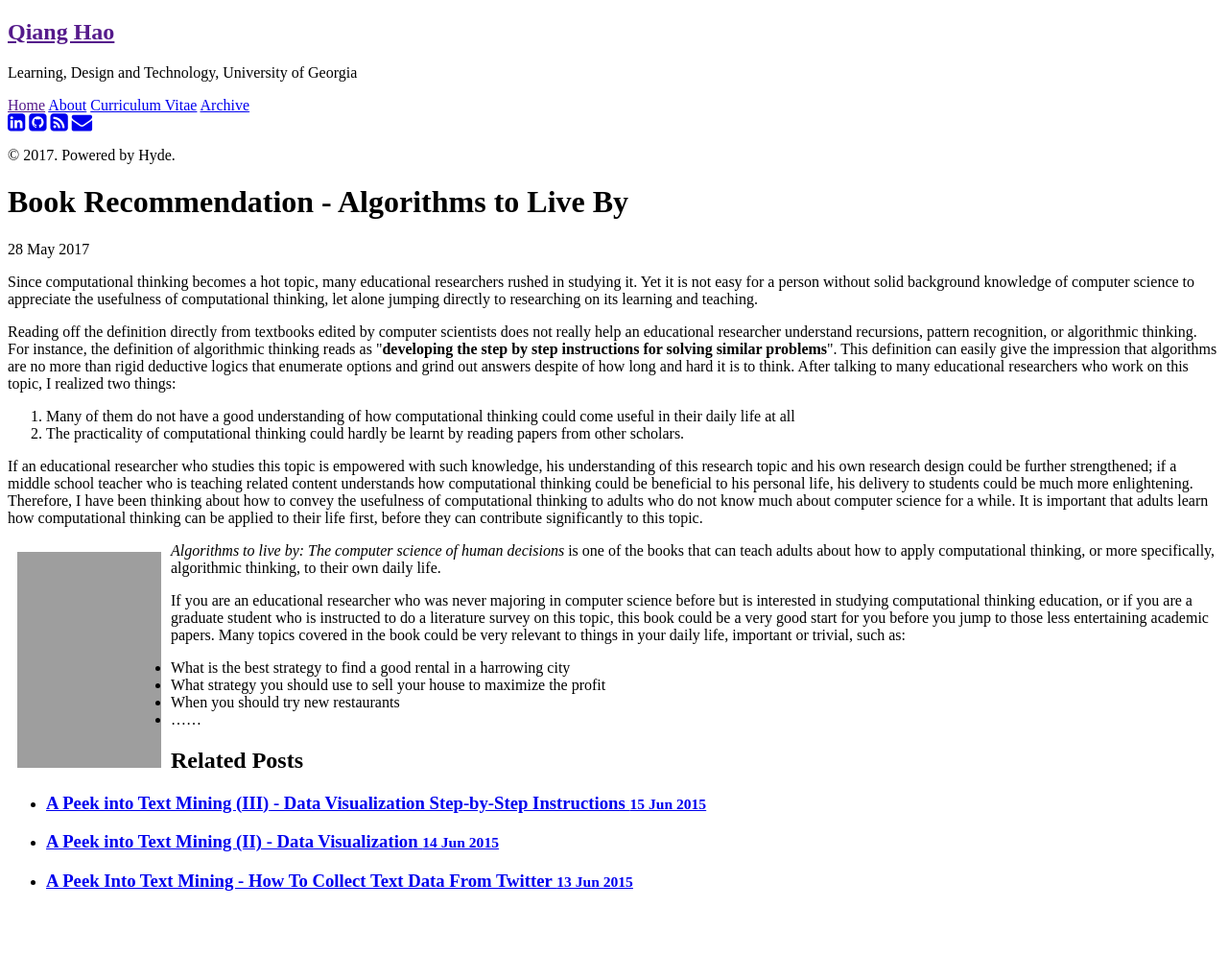
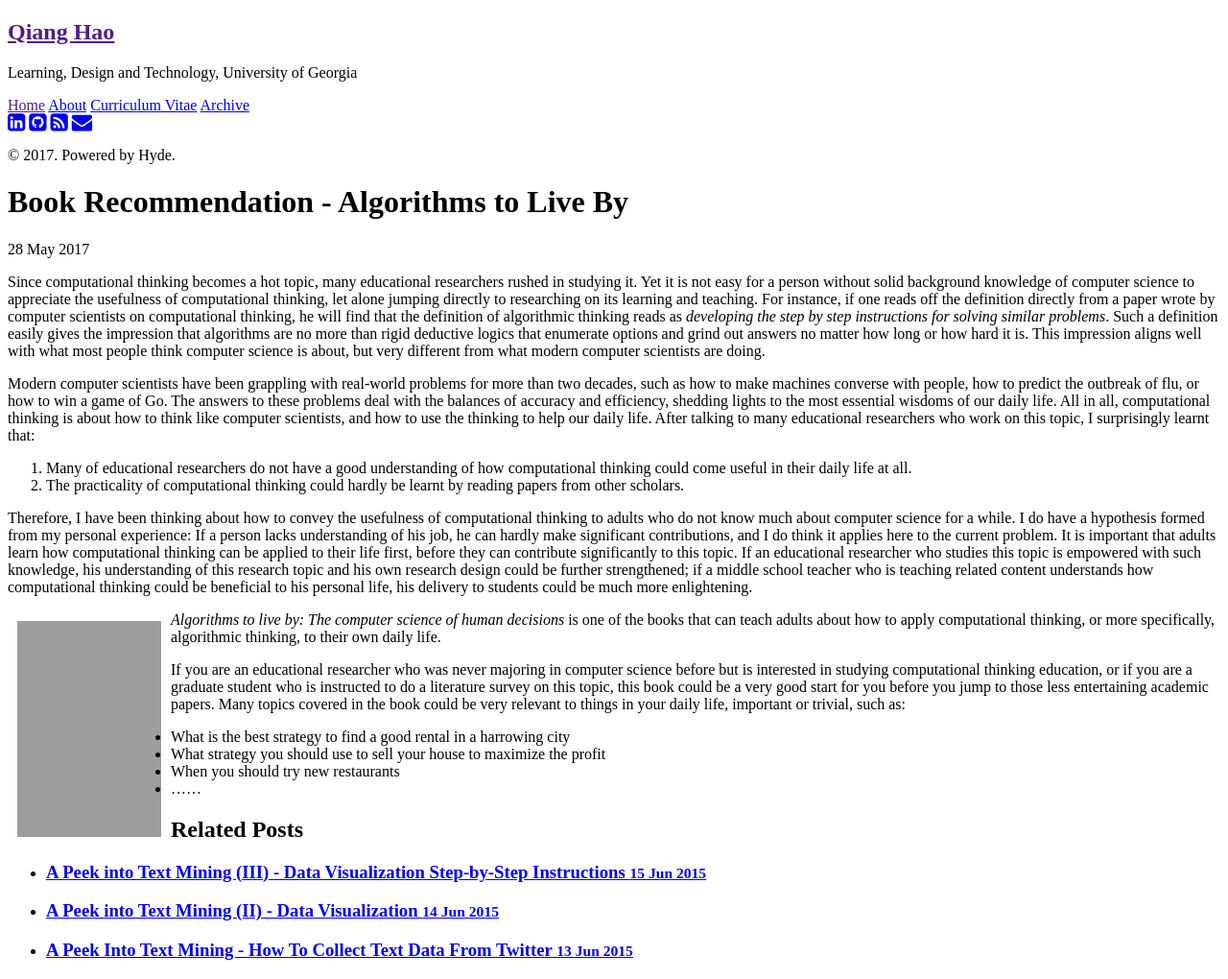
Before and after one commit to Neo-Hao/neo-hao.github.io, a Jekyll site: the page built from _posts/2017-05-28-book-recommend.md, in a window 1280 px wide. Shown: the whole page at 96% size. Built offline with Jekyll 4.4.1, drawn with Linux system fonts in a browser that asks for light colours; nearby versions of some CDN libraries; comment, search, counter and statistics services are not loaded; before the commit the page ends 948 px from its top, so only the background shows below that; grey boxes are pictures that could not be loaded.

Commit message:
revise last post

```diff
--- a/_posts/2017-05-28-book-recommend.md
+++ b/_posts/2017-05-28-book-recommend.md
@@ -3,14 +3,14 @@ layout: post
 title: Book Recommendation - Algorithms to Live By
 ---
 
-<p>Since computational thinking becomes a hot topic, many educational researchers rushed in studying it. Yet it is not easy for a person without solid background knowledge of computer science to appreciate the usefulness of computational thinking, let alone jumping directly to researching on its learning and teaching.</p>
+<p>Since computational thinking becomes a hot topic, many educational researchers rushed in studying it. Yet it is not easy for a person without solid background knowledge of computer science to appreciate the usefulness of computational thinking, let alone jumping directly to researching on its learning and teaching. For instance, if one reads off the definition directly from a paper wrote by computer scientists on computational thinking, he will find that the definition of algorithmic thinking reads as <i>developing the step by step instructions for solving similar problems</i>. Such a definition easily gives the impression that algorithms are no more than rigid deductive logics that enumerate options and grind out answers no matter how long or how hard it is. This impression aligns well with what most people think computer science is about, but very different from what modern computer scientists are doing.</p>
 
-<p>Reading off the definition directly from textbooks edited by computer scientists does not really help an educational researcher understand recursions, pattern recognition, or algorithmic thinking. For instance, the definition of algorithmic thinking reads as "<strong>developing the step by step instructions for solving similar problems</strong>". This definition can easily give the impression that algorithms are no more than rigid deductive logics that enumerate options and grind out answers despite of how long and hard it is to think. After talking to many educational researchers who work on this topic, I realized two things:</p>
+<p>Modern computer scientists have been grappling with real-world problems for more than two decades, such as how to make machines converse with people, how to predict the outbreak of flu, or how to win a game of Go. The answers to these problems deal with the balances of accuracy and efficiency, shedding lights to the most essential wisdoms of our daily life. All in all, computational thinking is about how to think like computer scientists, and how to use the thinking to help our daily life. After talking to many educational researchers who work on this topic, I surprisingly learnt that:</p>
 
-1. Many of them do not have a good understanding of how computational thinking could come useful in their daily life at all
+1. Many of educational researchers do not have a good understanding of how computational thinking could come useful in their daily life at all.
 2. The practicality of computational thinking could hardly be learnt by reading papers from other scholars.
 
-<p>If an educational researcher who studies this topic is empowered with such knowledge, his understanding of this research topic and his own research design could be further strengthened; if a middle school teacher who is teaching related content understands how computational thinking could be beneficial to his personal life, his delivery to students could be much more enlightening. Therefore, I have been thinking about how to convey the usefulness of computational thinking to adults who do not know much about computer science for a while. It is important that adults learn how computational thinking can be applied to their life first, before they can contribute significantly to this topic.</p>
+<p>Therefore, I have been thinking about how to convey the usefulness of computational thinking to adults who do not know much about computer science for a while. I do have a hypothesis formed from my personal experience: If a person lacks understanding of his job, he can hardly make significant contributions, and I do think it applies here to the current problem. It is important that adults learn how computational thinking can be applied to their life first, before they can contribute significantly to this topic. If an educational researcher who studies this topic is empowered with such knowledge, his understanding of this research topic and his own research design could be further strengthened; if a middle school teacher who is teaching related content understands how computational thinking could be beneficial to his personal life, his delivery to students could be much more enlightening.</p>
 
 <p><img src="https://c1.staticflickr.com/5/4274/34143029293_177716a5bb.jpg" width="150" height="225" alt="algorithms_to_live_by" align="left" style="margin:10px;"> <i>Algorithms to live by: The computer science of human decisions</i> is one of the books that can teach adults about how to apply computational thinking, or more specifically, algorithmic thinking, to their own daily life.</p>
 
```
